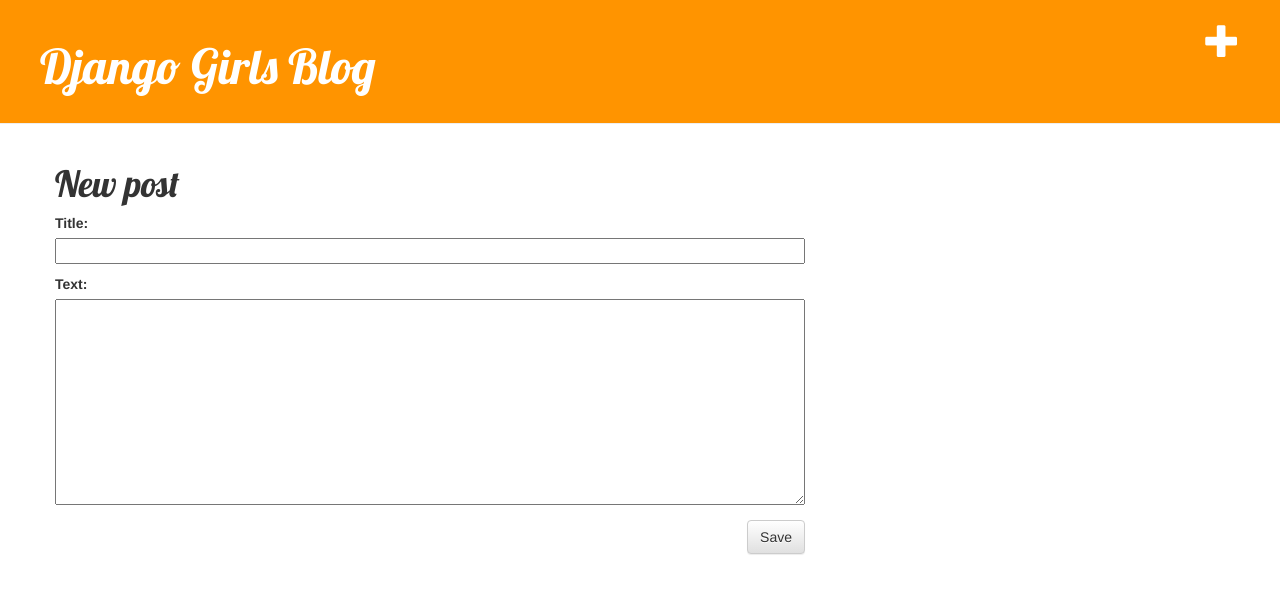
After one commit to Iliner/Django-app, a Django app: page /post/new/ in a window 1280 px wide. The commit adds this page. Shown: the top 594 px of the page. Run offline with Django 3.2, Linux system fonts and the light colour scheme; some libraries are stand-ins or nearby versions.

Commit message:
I made form for new record and change records is old

```diff
--- /dev/null
+++ b/blog/forms.py
@@ -0,0 +1,9 @@
+from django import forms
+
+from .models import Post
+
+class PostForm(forms.ModelForm):
+
+    class Meta:
+        model = Post
+        fields = ('title', 'text',)
--- a/blog/static/css/blog.css
+++ b/blog/static/css/blog.css
@@ -1,9 +1,50 @@
-body {
-	padding-left: 15px;
+
+.page-header {
+    background-color: #ff9400;
+    margin-top: 0;
+    padding: 20px 20px 20px 40px;
 }
 
+.page-header h1, .page-header h1 a, .page-header h1 a:visited, .page-header h1 a:active {
+    color: #ffffff;
+    font-size: 36pt;
+    text-decoration: none;
+}
 
-h1 a {
-    color: #FCA205;
-    font-family: 'Lobster';
+.content {
+    margin-left: 40px;
 }
+
+h1, h2, h3, h4 {
+    font-family: 'Lobster', cursive;
+}
+
+.date {
+    color: #828282;
+    width: 200px;
+    position: absolute;
+    right: 0;
+}
+
+.save {
+    float: right;
+}
+
+.post-form textarea, .post-form input {
+    width: 100%;
+}
+
+.top-menu, .top-menu:hover, .top-menu:visited {
+    color: #ffffff;
+    float: right;
+    font-size: 26pt;
+    margin-right: 20px;
+}
+
+.post {
+    margin-bottom: 70px;
+}
+
+.post h1 a, .post h1 a:visited {
+    color: #000000;
+}
--- a/blog/templates/blog/base.html
+++ b/blog/templates/blog/base.html
@@ -10,7 +10,8 @@
     <link rel="stylesheet" type="text/css" href="{% static 'css/blog.css' %}">
 </head>
 <body>
-    <div class="page-header">
+    <div class="page-header" >
+        <a href="{% url 'post_new' %}" class="top-menu"><span class="glyphicon glyphicon-plus"></span></a>
         <h1><a href="/">Django Girls Blog</a></h1>
     </div>
     <div class="content container">
--- a/blog/templates/blog/post_detail.html
+++ b/blog/templates/blog/post_detail.html
@@ -7,6 +7,7 @@
                 {{ post.published_date }}
             </div>
         {% endif %}
+        <a class="btn btn-default" href="{% url 'post_edit' pk=post.pk %}"><span class="glyphicon glyphicon-pencil"></span></a>
         <h1>{{ post.title }}</h1>
         <p>{{ post.text|linebreaksbr }}</p>
     </div>
--- /dev/null
+++ b/blog/templates/blog/post_edit.html
@@ -0,0 +1,10 @@
+{% extends 'blog/base.html' %}
+
+
+{% block content %}
+    <h1>New post</h1>
+    <form method="POST" class="post-form">{% csrf_token %}
+        {{ form.as_p }}
+        <button type="submit" class="save btn btn-default">Save</button>
+    </form>
+{% endblock %}
--- a/blog/urls.py
+++ b/blog/urls.py
@@ -5,4 +5,6 @@
 urlpatterns = [
     url(r'^$', views.post_list, name='post_list'),
     url(r'^post/(?P<pk>\d+)/$', views.post_detail, name='post_detail'),
+    url(r'^post/new/$', views.post_new, name='post_new'),
+ 	url(r'^post/(?P<pk>\d+)/edit/$', views.post_edit, name='post_edit'),
 ]
--- a/blog/views.py
+++ b/blog/views.py
@@ -2,7 +2,8 @@
 from .models import Post
 from django.utils import timezone
 from django.shortcuts import render, get_object_or_404
-
+from .forms import PostForm
+from django.shortcuts import redirect
 # Create your views here.
 
 def post_list(request):
@@ -13,3 +14,29 @@
 def post_detail(request, pk):
 	post = get_object_or_404(Post, pk=pk)
 	return render(request, 'blog/post_detail.html', {'post': post})
+
+def post_new(request):
+	if request.method == 'POST':
+		form = PostForm(request.POST)
+		post = form.save(commit=False)
+		post.author = request.user
+		post.published_date = timezone.now()
+		post.save()
+		return redirect('post_detail', pk=post.pk)
+	else:
+		form = PostForm()
+	return render(request, 'blog/post_edit.html', {'form': form})
+
+def post_edit(request, pk):
+    post = get_object_or_404(Post, pk=pk)
+    if request.method == "POST":
+        form = PostForm(request.POST, instance=post)
+        if form.is_valid():
+            post = form.save(commit=False)
+            post.author = request.user
+            post.published_date = timezone.now()
+            post.save()
+            return redirect('post_detail', pk=post.pk)
+    else:
+        form = PostForm(instance=post)
+    return render(request, 'blog/post_edit.html', {'form': form})
```
Also changed, not shown: blog/templates/blog/post_list.html (+1 -13 lines).
